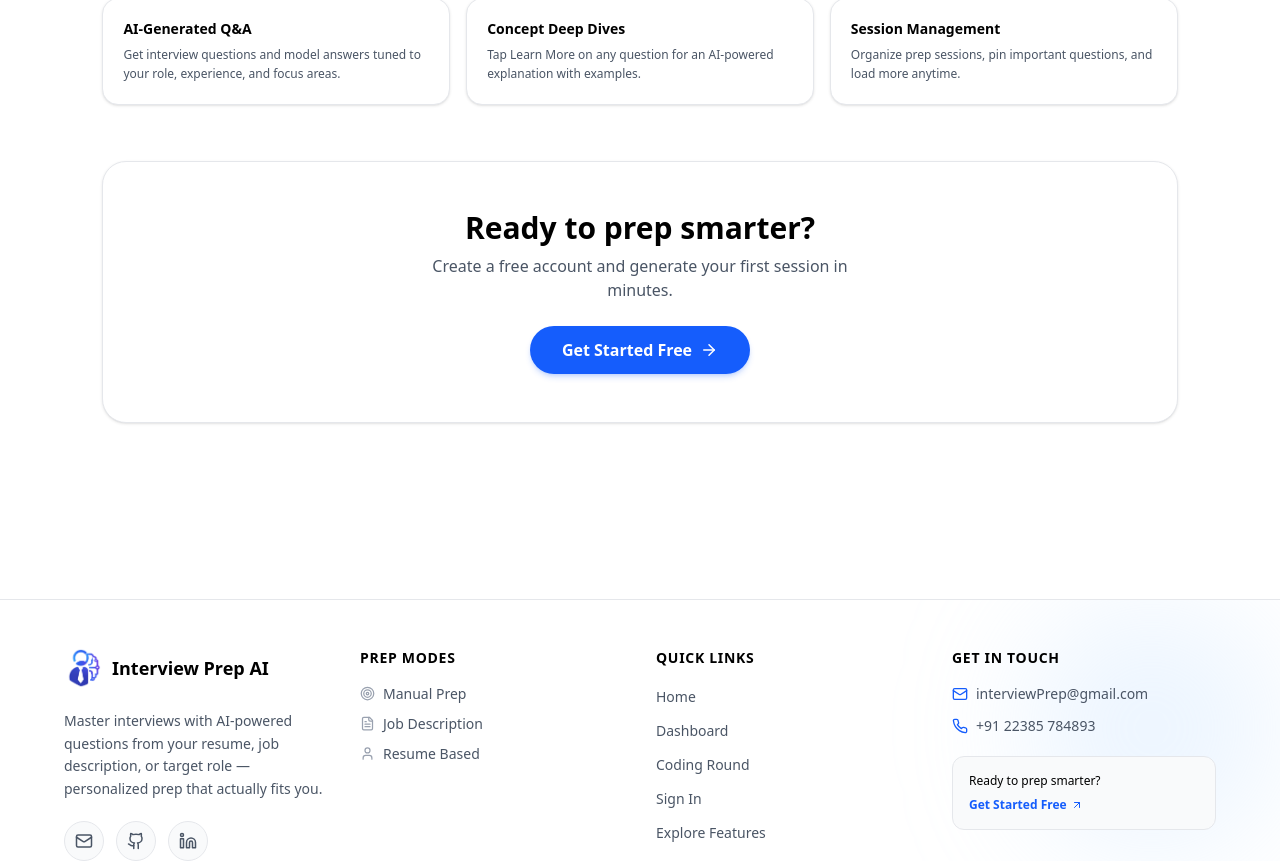
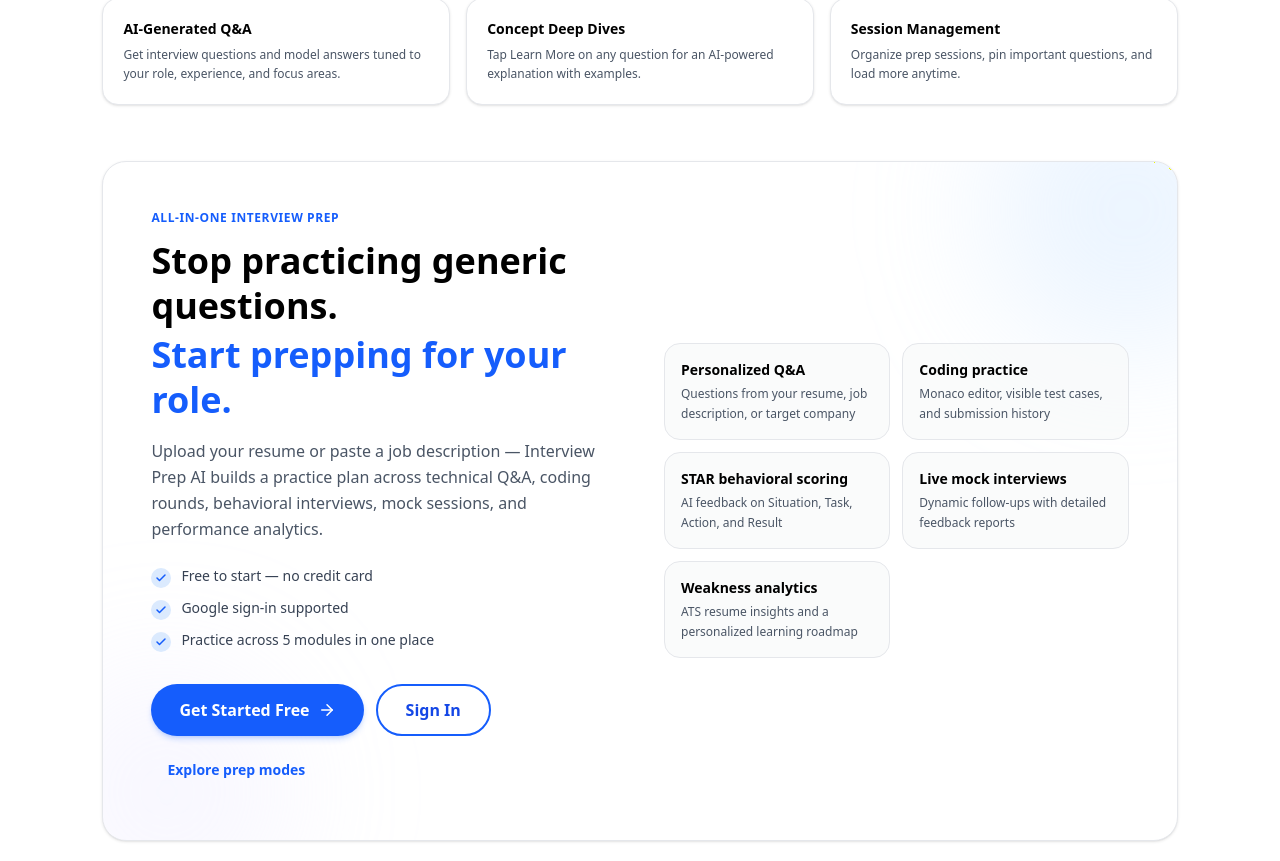
Before and after one commit to StarK-VisioN/PrepPilot, a React (Vite) app in the folder frontend/: page / in a window 1280 px wide. Shown: the part 1978-2839 px from the top of the page. Built offline with nearby package versions, Linux system fonts and the light colour scheme; no server answers.

Commit message:
Improve landing page bottom CTA section with module highlights and clearer actions

```diff
--- a/frontend/src/pages/LandingPage.jsx
+++ b/frontend/src/pages/LandingPage.jsx
@@ -16,6 +16,7 @@ import {
   LuMic,
   LuChartBar,
   LuChevronRight,
+  LuCheck,
 } from "react-icons/lu";
 import { UserContext } from "../context/userContext.jsx";
 import { useNavigate } from "react-router-dom";
@@ -43,6 +44,35 @@ const STEPS = [
   { step: "1", title: "Pick a mode", desc: "JD, resume, company, or manual prep" },
   { step: "2", title: "AI generates Q&A", desc: "Questions matched to your inputs" },
   { step: "3", title: "Practice & improve", desc: "Review, pin, and learn deeper" },
+];
+
+const CTA_HIGHLIGHTS = [
+  {
+    title: "Personalized Q&A",
+    desc: "Questions from your resume, job description, or target company",
+  },
+  {
+    title: "Coding practice",
+    desc: "Monaco editor, visible test cases, and submission history",
+  },
+  {
+    title: "STAR behavioral scoring",
+    desc: "AI feedback on Situation, Task, Action, and Result",
+  },
+  {
+    title: "Live mock interviews",
+    desc: "Dynamic follow-ups with detailed feedback reports",
+  },
+  {
+    title: "Weakness analytics",
+    desc: "ATS resume insights and a personalized learning roadmap",
+  },
+];
+
+const CTA_TRUST_POINTS = [
+  "Free to start — no credit card",
+  "Google sign-in supported",
+  "Practice across 5 modules in one place",
 ];
 
 const BTN_PRIMARY =
@@ -327,21 +357,76 @@ const LandingPage = () => {
         </section>
 
         {/* Bottom CTA */}
-        <section className={`text-center rounded-3xl p-8 sm:p-12 ${CARD}`}>
-          <h2 className="text-2xl sm:text-3xl font-bold text-black mb-2">Ready to prep smarter?</h2>
-          <p className="text-gray-600 text-sm sm:text-base mb-6 max-w-md mx-auto">
+        <section className="relative overflow-hidden rounded-3xl border border-gray-200 bg-white shadow-sm">
+          <div className="absolute -top-24 -right-24 w-72 h-72 bg-blue-200/30 rounded-full blur-3xl pointer-events-none" />
+          <div className="absolute -bottom-20 -left-16 w-64 h-64 bg-violet-200/20 rounded-full blur-3xl pointer-events-none" />
+
+          <div className="relative grid grid-cols-1 lg:grid-cols-2 gap-8 lg:gap-12 p-8 sm:p-10 lg:p-12">
+            <div className="text-center lg:text-left">
+              <p className="text-xs font-semibold text-blue-600 uppercase tracking-wider mb-3">
+                All-in-one interview prep
+              </p>
+              <h2 className="text-2xl sm:text-3xl lg:text-4xl font-bold text-black leading-tight mb-4">
+                Stop practicing generic questions.
+                <span className="block text-blue-600 mt-1">Start prepping for your role.</span>
+              </h2>
+              <p className="text-gray-600 text-sm sm:text-base leading-relaxed mb-6 max-w-xl mx-auto lg:mx-0">
                 {user
-              ? "Head to your dashboard to continue sessions or try a new practice module."
-              : "Create a free account and generate your first session in minutes."}
+                  ? "Pick up where you left off, launch a new session, or jump into coding, behavioral, mock interview, and analytics modules from your dashboard."
+                  : "Upload your resume or paste a job description — Interview Prep AI builds a practice plan across technical Q&A, coding rounds, behavioral interviews, mock sessions, and performance analytics."}
               </p>
+
+              <ul className="space-y-2.5 mb-8 text-left max-w-md mx-auto lg:mx-0">
+                {CTA_TRUST_POINTS.map((point) => (
+                  <li key={point} className="flex items-start gap-2.5 text-sm text-gray-700">
+                    <span className="mt-0.5 shrink-0 w-5 h-5 rounded-full bg-blue-100 text-blue-600 flex items-center justify-center">
+                      <LuCheck size={12} strokeWidth={3} />
+                    </span>
+                    {point}
+                  </li>
+                ))}
+              </ul>
+
+              <div className="flex flex-wrap gap-3 justify-center lg:justify-start">
                 <button
                   type="button"
                   onClick={() => (user ? navigate("/dashboard") : handleGetStarted())}
-            className={`${BTN_PRIMARY} px-8 py-3 shadow-md shadow-blue-600/20`}
+                  className={`${BTN_PRIMARY} text-base px-7 py-3 shadow-md shadow-blue-600/20`}
                 >
                   {user ? "Go to Dashboard" : "Get Started Free"}
                   <LuArrowRight size={18} />
                 </button>
+                {!user && (
+                  <button
+                    type="button"
+                    onClick={() => navigate("/login")}
+                    className={`${BTN_SECONDARY} text-base px-7 py-3`}
+                  >
+                    Sign In
+                  </button>
+                )}
+                <button
+                  type="button"
+                  onClick={() => document.getElementById("prep-modes")?.scrollIntoView({ behavior: "smooth" })}
+                  className="text-sm font-semibold text-blue-600 hover:text-blue-700 px-4 py-3 transition-colors"
+                >
+                  Explore prep modes
+                </button>
+              </div>
+            </div>
+
+            <div className="grid grid-cols-1 sm:grid-cols-2 gap-3 content-center">
+              {CTA_HIGHLIGHTS.map((item) => (
+                <div
+                  key={item.title}
+                  className="rounded-2xl border border-gray-200 bg-gray-50/80 p-4 hover:border-blue-200 hover:bg-blue-50/40 transition-colors"
+                >
+                  <h3 className="text-sm font-bold text-black mb-1">{item.title}</h3>
+                  <p className="text-xs text-gray-600 leading-relaxed">{item.desc}</p>
+                </div>
+              ))}
+            </div>
+          </div>
         </section>
       </div>
     </div>
```
Lines whose indentation alone changed are shown as unchanged.
